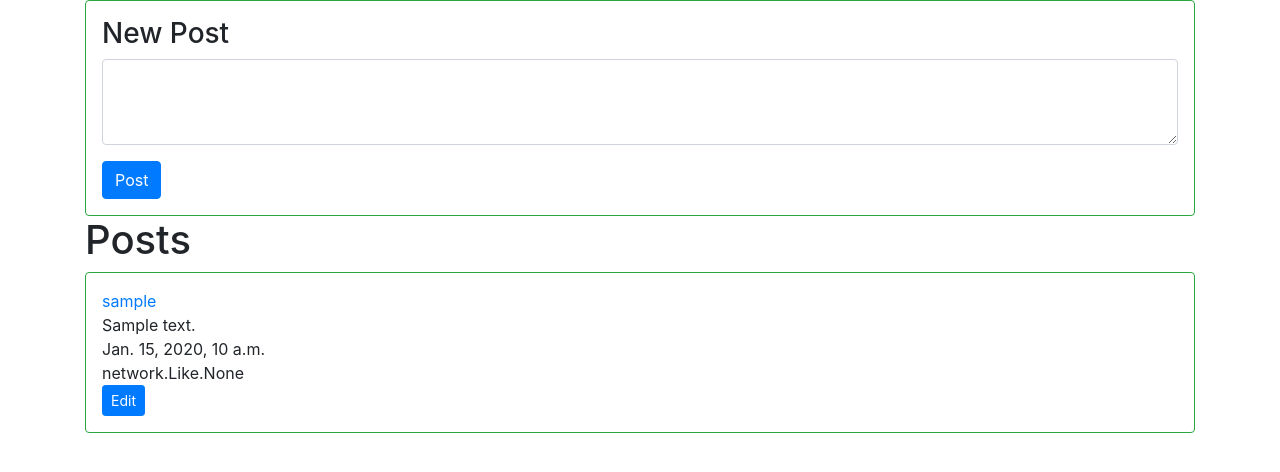
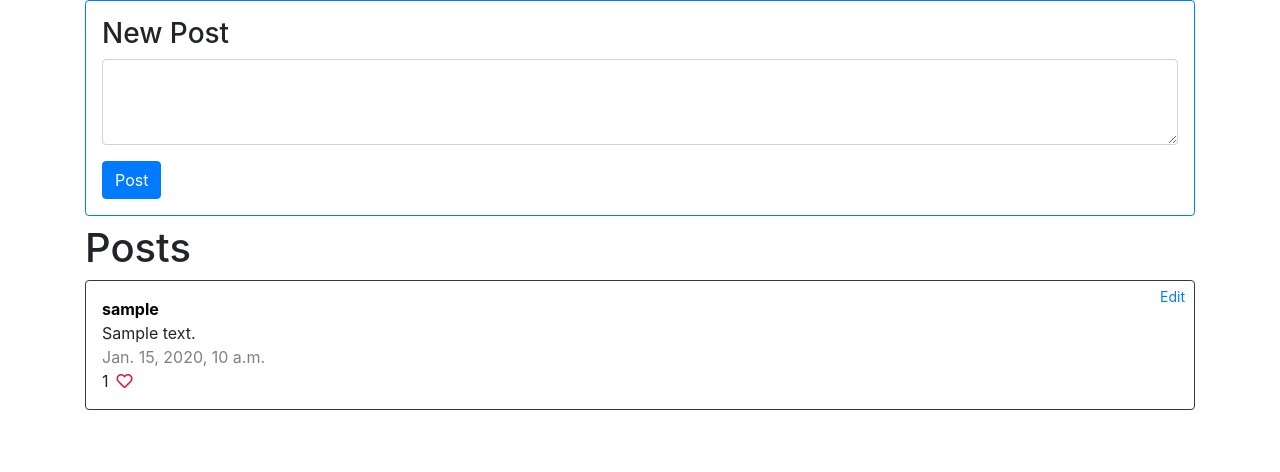
Before and after one commit to Hippl-Eric/network, a Django app: page / in a window 1280 px wide. Shown: the part 56-528 px from the top of the page. Run offline with Django 3.2, Linux system fonts and the light colour scheme; a user stored in the database is signed in; tables that the repository leaves empty hold one stand-in row (values such as "Sample post"); some libraries are stand-ins or nearby versions.

Commit message:
post styling and like button

```diff
--- a/project4/network/static/network/network.js
+++ b/project4/network/static/network/network.js
@@ -133,7 +133,7 @@
     let newElmnt = null;
     if (btnType == "edit" || btnType == "save") {
         newElmnt = document.createElement("button");
-        newElmnt.classList.add(`${btnType}-btn`, "btn", "btn-primary", "btn-sm");
+        newElmnt.classList.add(`${btnType}-btn`, "btn", "btn-link", "btn-sm");
         newElmnt.setAttribute("type", "button");
         newElmnt.setAttribute("onclick", `${btnType}Post(this)`);
 
--- a/project4/network/static/network/styles.css
+++ b/project4/network/static/network/styles.css
@@ -1,3 +1,32 @@
 .post-box {
     padding: 1em;
+    position: relative;
+    margin-bottom: .5em;
 }
+
+.post-box .username a {
+    color: black;
+}
+
+.post-box .content {
+    white-space: pre-wrap;
+}
+
+.post-box .timestamp {
+    color: gray;
+}
+
+.post-box .edit-btn, .post-box .save-btn {
+    position: absolute;
+    right: 0;
+    top: 0;
+}
+
+.post-box .like-box .like-count {
+    padding-right: .5em;
+}
+
+.fa-heart {
+    color: crimson;
+    cursor: pointer;
+}
--- a/project4/network/templates/network/index.html
+++ b/project4/network/templates/network/index.html
@@ -3,7 +3,7 @@
 {% block body %}
 
     {% if user.is_authenticated %}
-        <div id="new-post" class="post-box border border-success rounded">
+        <div id="new-post" class="post-box border border-primary rounded">
             <h3>New Post</h3>
             <form method="POST" action="{% url 'index' %}">
                 {% csrf_token %}
--- a/project4/network/templates/network/layout.html
+++ b/project4/network/templates/network/layout.html
@@ -6,6 +6,7 @@
         <title>{% block title %}Social Network{% endblock %}</title>
         <link rel="stylesheet" href="https://stackpath.bootstrapcdn.com/bootstrap/4.4.1/css/bootstrap.min.css" integrity="sha384-Vkoo8x4CGsO3+Hhxv8T/Q5PaXtkKtu6ug5TOeNV6gBiFeWPGFN9MuhOf23Q9Ifjh" crossorigin="anonymous">
         <link href="{% static 'network/styles.css' %}" rel="stylesheet">
+        <link rel="stylesheet" href="https://use.fontawesome.com/releases/v5.15.1/css/all.css" integrity="sha384-vp86vTRFVJgpjF9jiIGPEEqYqlDwgyBgEF109VFjmqGmIY/Y4HV4d3Gp2irVfcrp" crossorigin="anonymous">
 
         <!--https://github.com/js-cookie/js-cookie/-->
         <script src="https://cdn.jsdelivr.net/npm/js-cookie@rc/dist/js.cookie.min.js"></script>
@@ -45,7 +46,7 @@
             </div>
           </nav>
 
-        <div class="body container">
+        <div class="body container-md">
             {% block body %}
             {% endblock %}
         </div>
--- a/project4/network/templates/network/post-block.html
+++ b/project4/network/templates/network/post-block.html
@@ -1,9 +1,25 @@
-<div class="post-box border border-success rounded" data-post-id="{{ post.id }}" data-user-id="{{ post.user.id }}">
-    <div class="username"><a href="{% url 'profile' post.user.username %}">{{ post.user.username }}</a></div>
+<div class="post-box border border-dark rounded" data-post-id="{{ post.id }}" data-user-id="{{ post.user.id }}">
+    <div class="username"><strong><a href="{% url 'profile' post.user.username %}">{{ post.user.username }}</a></strong></div>
     <div class="content">{{ post.content }}</div>
     <div class="timestamp">{{ post.timestamp }}</div>
-    <div class="likes">{{ post.likes }}</div>
+    <div class="like-box d-flex flex-row">
+
+        <div class="like-count">{{ post.likes.count }}</div>
+        <div class="like-icon">
+            {% if not post.likes.exists %}
+                <i class="fas fa-heart" onclick="likePost(this)"></i>
+            {% else %}
+                {% for like in post.likes.all %}
+                    {% if like.user.id == user.id %}
+                        <i class="far fa-heart" onclick="unlikePost(this)"></i>
+                    {% else %}
+                        <i class="fas fa-heart" onclick="likePost(this)"></i>
+                    {% endif %}
+                {% endfor %}
+            {% endif %}
+        </div>
+    </div>
     {% if user.username == post.user.username %}
-        <button type="button" class="edit-btn btn btn-primary btn-sm" onclick="editPost(this)">Edit</button>
+        <button type="button" class="edit-btn btn btn btn-link btn-sm" onclick="editPost(this)">Edit</button>
     {% endif %}
 </div>
```
